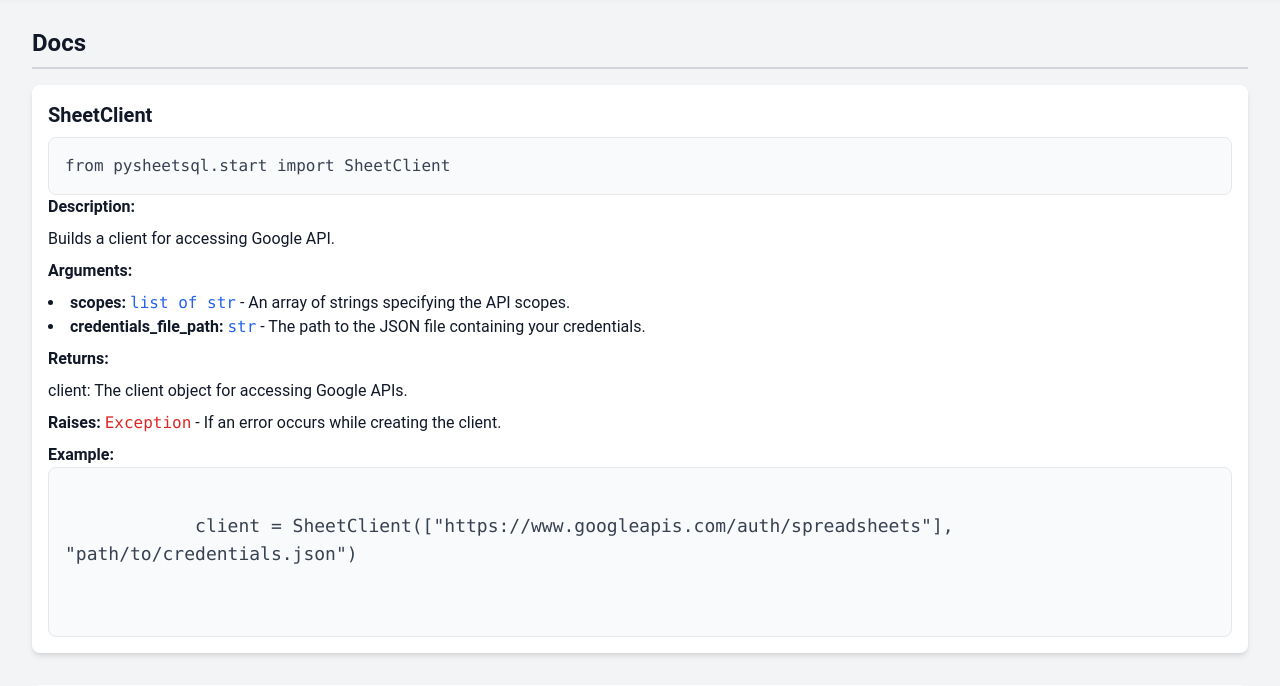
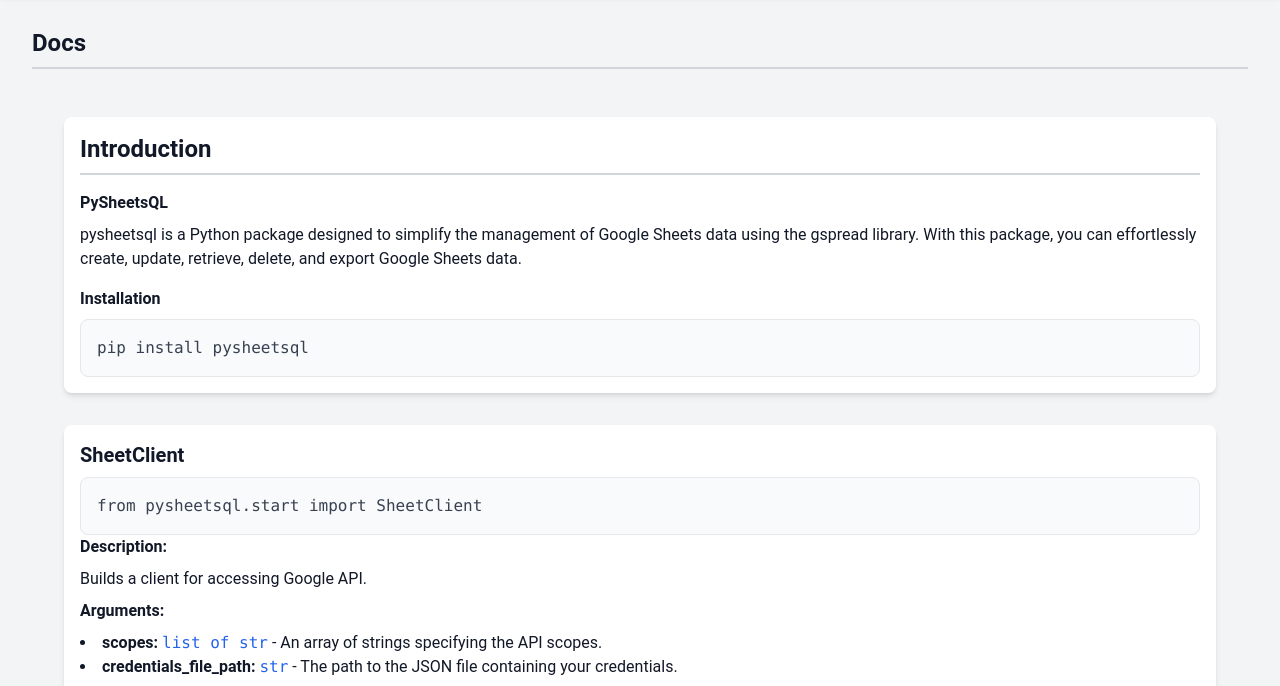
Before and after one commit to Malanaa/pysheetsql, a plain HTML site: page docs/index.html in a window 1280 px wide. Shown: the part 73-759 px from the top of the page. Drawn offline with nearby package versions, Linux system fonts and the light colour scheme.

Commit message:
fixed docs

```diff
--- a/docs/index.html
+++ b/docs/index.html
@@ -25,7 +25,14 @@
     <main class="container mx-auto p-8">
         <section id="functions">
             <h2 class="text-2xl font-semibold mb-4 border-b-2 border-gray-300 pb-2">Docs</h2>
-
+            <main class="container mx-auto p-8">
+                <section id="introduction" class="mb-8 bg-white shadow-md rounded-lg p-4">
+                    <h2 class="text-2xl font-semibold mb-4 border-b-2 border-gray-300 pb-2">Introduction</h2>
+                    <p class="mb-2"><strong>PySheetsQL</strong></p>
+                    <p class="mb-4">pysheetsql is a Python package designed to simplify the management of Google Sheets data using the gspread library. With this package, you can effortlessly create, update, retrieve, delete, and export Google Sheets data.</p>
+                    <p class="mb-2"><strong>Installation</strong></p>
+                    <pre class="bg-gray-50 p-4 rounded-lg border border-gray-200"><code class="text-gray-700">pip install pysheetsql</code></pre>
+                </section>
 <!-- SheetClient Class -->
 <div class="mb-8 bg-white shadow-md rounded-lg p-4">
     <h3 class="text-xl font-semibold mb-2">SheetClient</h3>
```
